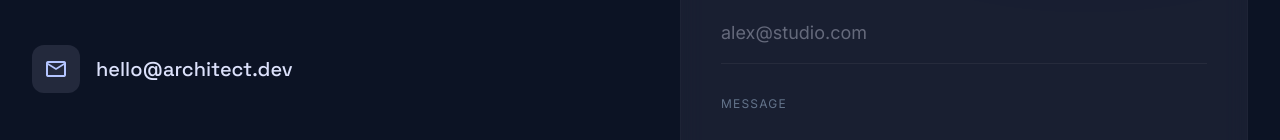
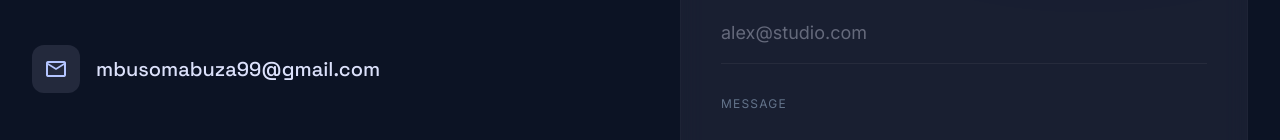
Before and after one commit to STARBOYJEDI/Professional-Portfolio-Site, a plain HTML site: page index.html in a window 1280 px wide. Shown: the part 3125-3265 px from the top of the page. Drawn offline with nearby package versions, Linux system fonts and the light colour scheme.

Commit message:
Update contact email address in footer section

```diff
--- a/index.html
+++ b/index.html
@@ -190,7 +190,7 @@
                             <div class="contact-icon-box">
                                 <span class="material-symbols-outlined">mail</span>
                             </div>
-                            <span class="email-text">hello@architect.dev</span>
+                            <span class="email-text">mbusomabuza99@gmail.com</span>
                         </a>
                         <div class="social-links">
                             <a class="social-link" href="#">
```
